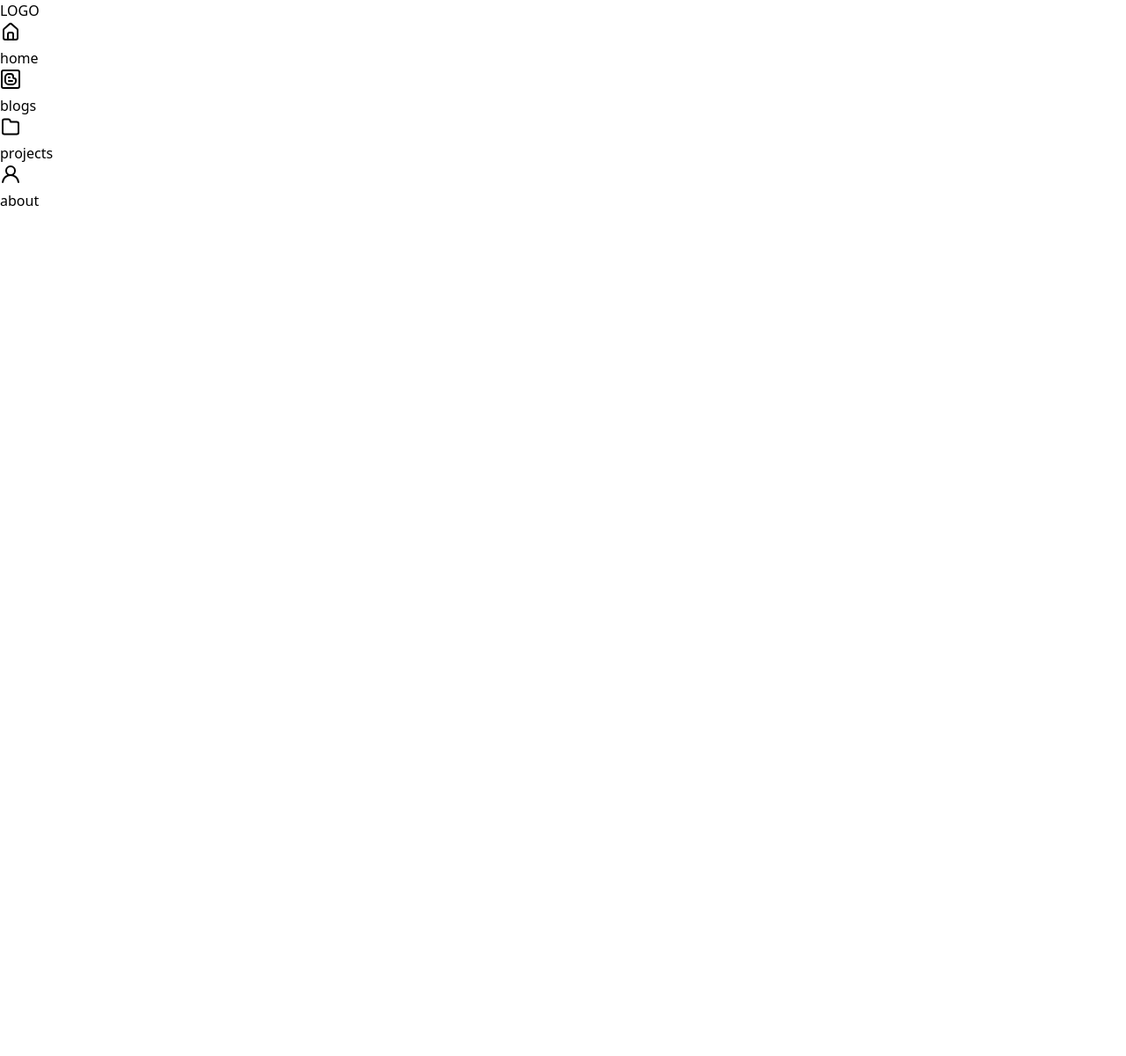
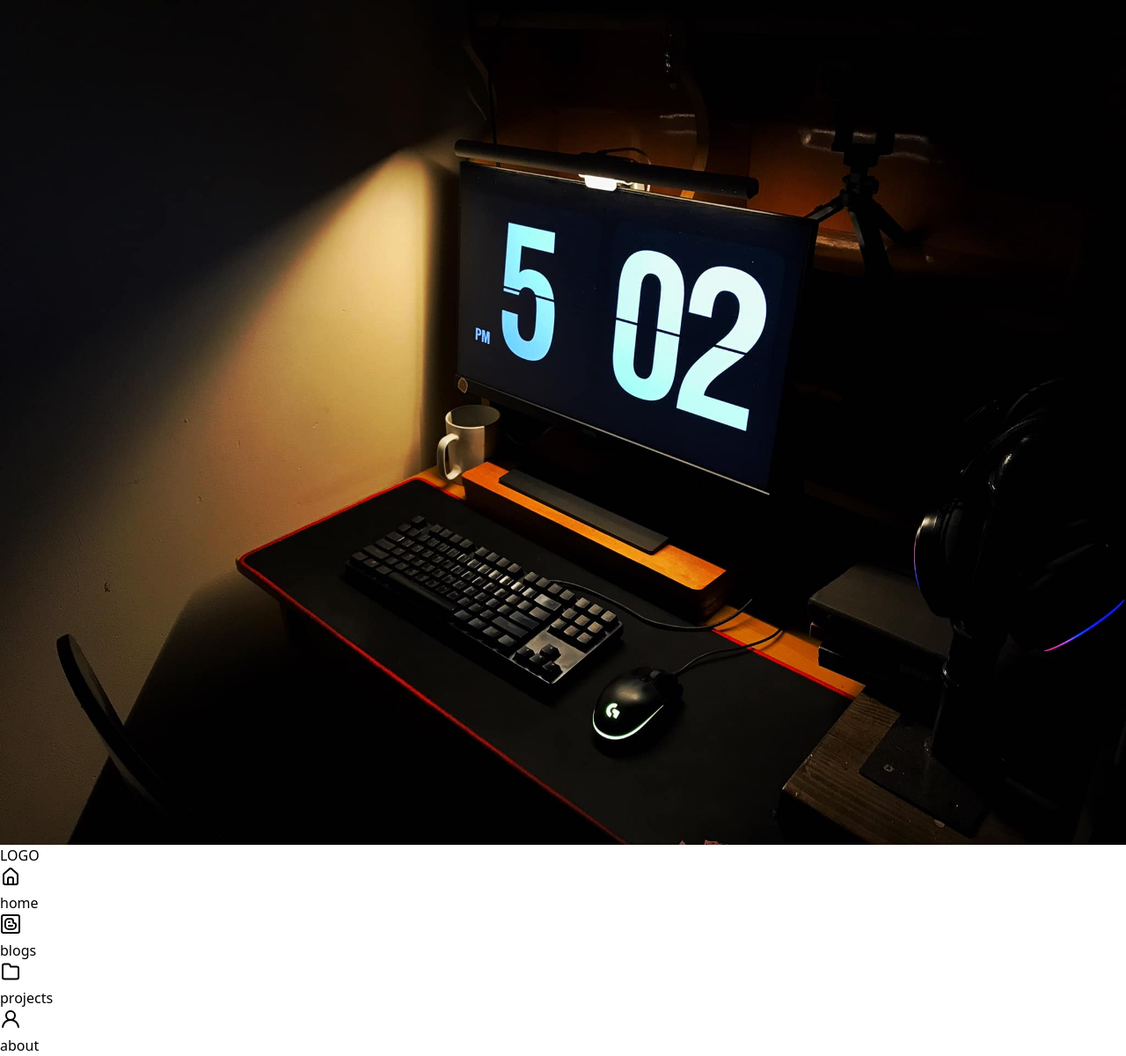
Before and after one commit to Tritintruong114/Porfolio-Bruono, a React (Vite) app: page / in a window 1280 px wide. Shown: the whole page at 88% size. Before the commit the page ends 800 px from the top, so only its background shows below. Built offline with nearby package versions, Linux system fonts and the light colour scheme.

Commit message:
This is for Project HomePage

```diff
--- a/src/App.jsx
+++ b/src/App.jsx
@@ -2,7 +2,7 @@ import { Outlet } from "react-router-dom";
 
 function App() {
   return (
-    <div className="text-red-900 font-poppins mx-24">
+    <div className="text-white font-poppins">
       <Outlet />
     </div>
   );
--- a/src/pages/homepage/HomePage.jsx
+++ b/src/pages/homepage/HomePage.jsx
@@ -5,7 +5,7 @@ import {
   UilUser,
 } from "@iconscout/react-unicons";
 import { Link } from "react-router-dom";
-
+import bg from "../../assets/bg.jpg";
 const HomePage = () => {
   const buttons = [
     {
@@ -28,10 +28,14 @@ const HomePage = () => {
   return (
     <div>
       <div className="flex justify-between w-full">
-        <div>
+        <img
+          className="absolute w-full h-screen object-cover z-0"
+          src={bg}
+        ></img>
+        <div className="z-10">
           <h1>LOGO</h1>
         </div>
-        <div className="flex w-full justify-center items-center gap-3">
+        <div className="flex z-10 w-full justify-center items-center gap-3">
           {buttons.map((button) => {
             return (
               <div className="flex" key={button.button}>
```
Also changed, not shown: src/assets/bg.jpg (added).
